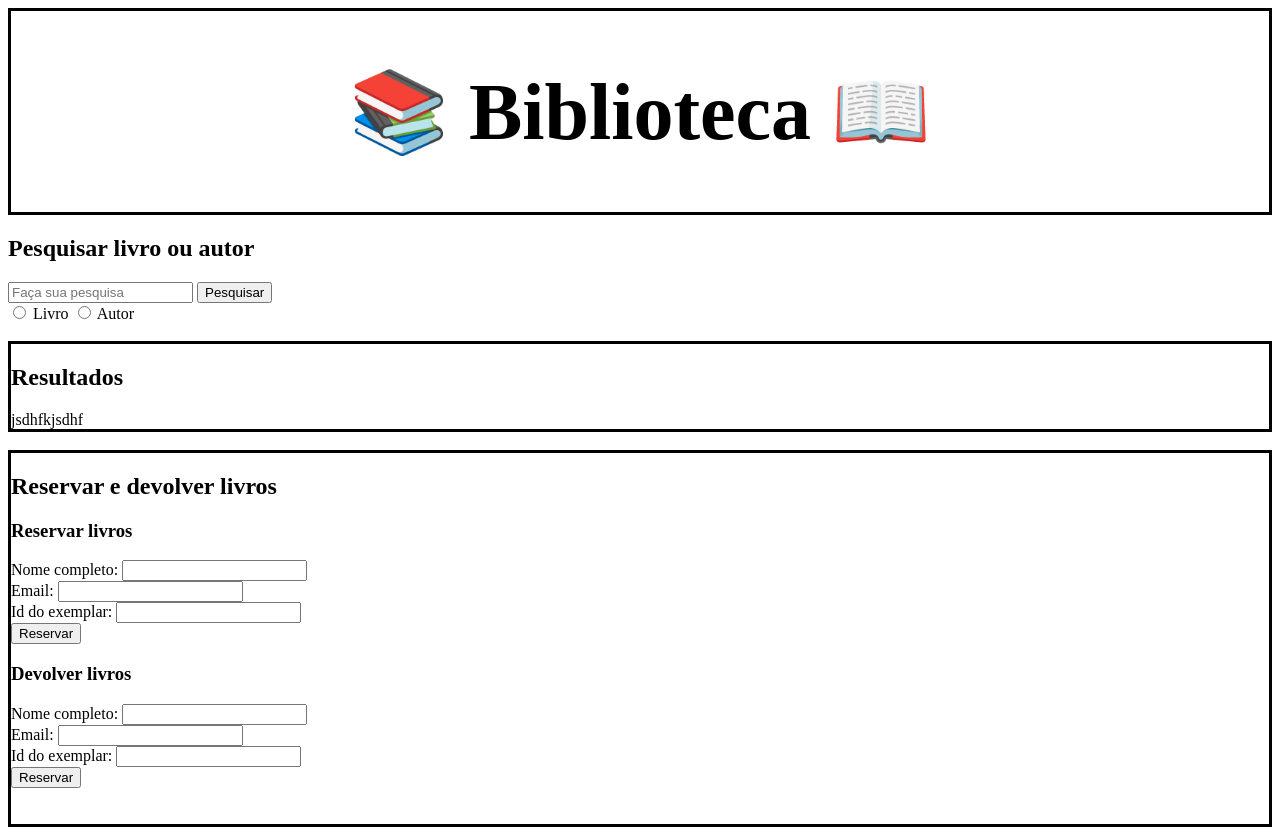
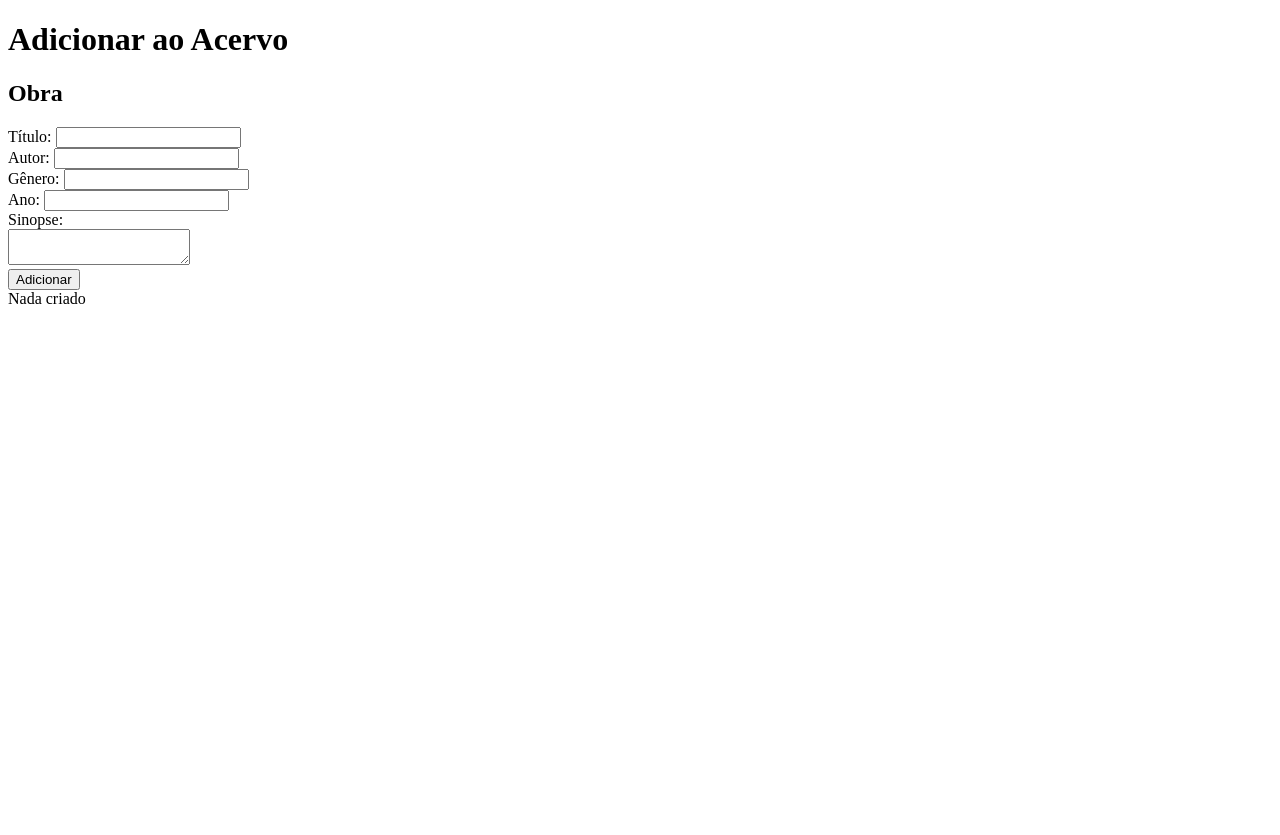
Before and after one commit to juliapongf/ProjetoWebDev, a Django app: page /biblioteca/ in a window 1280 px wide. After the commit the page ends 304 px from the top, so only its background shows below. Run offline with Django 5.2, Linux system fonts and the light colour scheme.

Commit message:
Teste da funcao criar_livro, a partir de um request do formulario e depois tentando substituir o conteudo de uma div com os objetos. Entretanto, neste momento toda a pagina html esta sendo substituida pela lista de objetos Livro.

```diff
--- a/ProjetoWebDev/Biblioteca/templates/Biblioteca/gerenciamento.html
+++ b/ProjetoWebDev/Biblioteca/templates/Biblioteca/gerenciamento.html
@@ -12,22 +12,32 @@
 
     <h1>Adicionar ao Acervo</h1>
         <h2>Obra</h2>
+
             <form
-                hx-post="{% url ’funcao que cria um objeto LIVRO’ %}"
-                hx-target="#element on the page that will receive the HTML response from an AJAX request"
-                hx-swap="beforeend"
+                action="{% url 'criar_livro' %}"
+                method="post"
+                hx-post="{% url 'criar_livro' %}"
+                hx-target="#div_teste"
+                hx-swap="innerHTML"
             >
+                {% csrf_token %}
                 Título:  <input type="text"              name="titulo">              <br>
                 Autor:   <input type="text"              name="autor">               <br>
+                Gênero:  <input type="text"              name="genero">              <br>
                 Ano:     <input type="text"              name="ano">                 <br>
                 Sinopse: <br> <textarea maxlength="1024" name="sinopse"> </textarea> <br>
 
                 <input type="submit" value="Adicionar">
             </form>
 
+    <div id="div_teste">
+        Nada criado
+    </div>
+
+    {% comment %}
         <h2>Exemplar</h2>
             <form
-                hx-post="{% url ’funcao que cria um objeto EXEMPLAR %}"
+                hx-post="{% url 'funcao que cria um objeto EXEMPLAR' %}"
                 hx-target="#element on the page that will receive the HTML response from an AJAX request"
                 hx-swap="beforeend"
             >
@@ -39,7 +49,7 @@
     <h1>Remover do Acervo</h1>
         <h2>Obra</h2>
             <form
-                hx-delete="{% url ’funcao que remove um objeto LIVRO’ %}"
+                hx-delete="{% url 'funcao que remove um objeto LIVRO' %}"
                 hx-target="#element on the page that will receive the HTML response from an AJAX request"
                 hx-swap="beforeend"
             >
@@ -50,7 +60,7 @@
 
         <h2>Exemplar</h2>
             <form
-                hx-delete="{% url ’funcao que remove um objeto EXEMPLAR %}"
+                hx-delete="{% url 'funcao que remove um objeto EXEMPLAR' %}"
                 hx-target="#element on the page that will receive the HTML response from an AJAX request"
                 hx-swap="beforeend"
             >
@@ -59,6 +69,8 @@
                 <input type="submit" value="Remover">
             </form>
 
+    {% endcomment %}
+
 </body>
 
 </html>
--- a/ProjetoWebDev/Biblioteca/urls.py
+++ b/ProjetoWebDev/Biblioteca/urls.py
@@ -2,5 +2,6 @@ from django.urls import path
 from . import views
 
 urlpatterns = [
-    path("", views.index, name="index")
+    path("",       views.index,       name="index"),
+    path("criar/", views.criar_livro, name="criar_livro")
 ]
--- a/ProjetoWebDev/Biblioteca/views.py
+++ b/ProjetoWebDev/Biblioteca/views.py
@@ -1,7 +1,25 @@
 from django.shortcuts import render
 from django.http import HttpResponse
+from .models import Livro
 
 # Crie suas views aqui.
 
 def index(request):
-    return render(request, "Biblioteca/pesquisa.html")
+    livros = Livro.objects.all()
+    return render(request, "Biblioteca/gerenciamento.html", {"livros": livros})
+
+def criar_livro(request):
+    if request.method == "POST":
+        titulo = request.POST.get("titulo")
+        autor = request.POST.get("autor")
+        genero = request.POST.get("genero")
+        sinopse = request.POST.get("sinopse")
+        ano = request.POST.get("ano")
+
+        livro = Livro(titulo=titulo, genero=genero, sinopse=sinopse, ano_de_publicacao=ano, exemplares_disponiveis=0)
+        livro.save()
+        livros = Livro.objects.all()
+        print(livros)
+        return render(request, "Biblioteca/divteste.html", {"livros": livros})
+
+    return HttpResponse("NADA FOI CRIADO.")
```
Also changed, not shown: ProjetoWebDev/Biblioteca/templates/Biblioteca/divteste.html (added, +7 -0 lines).
